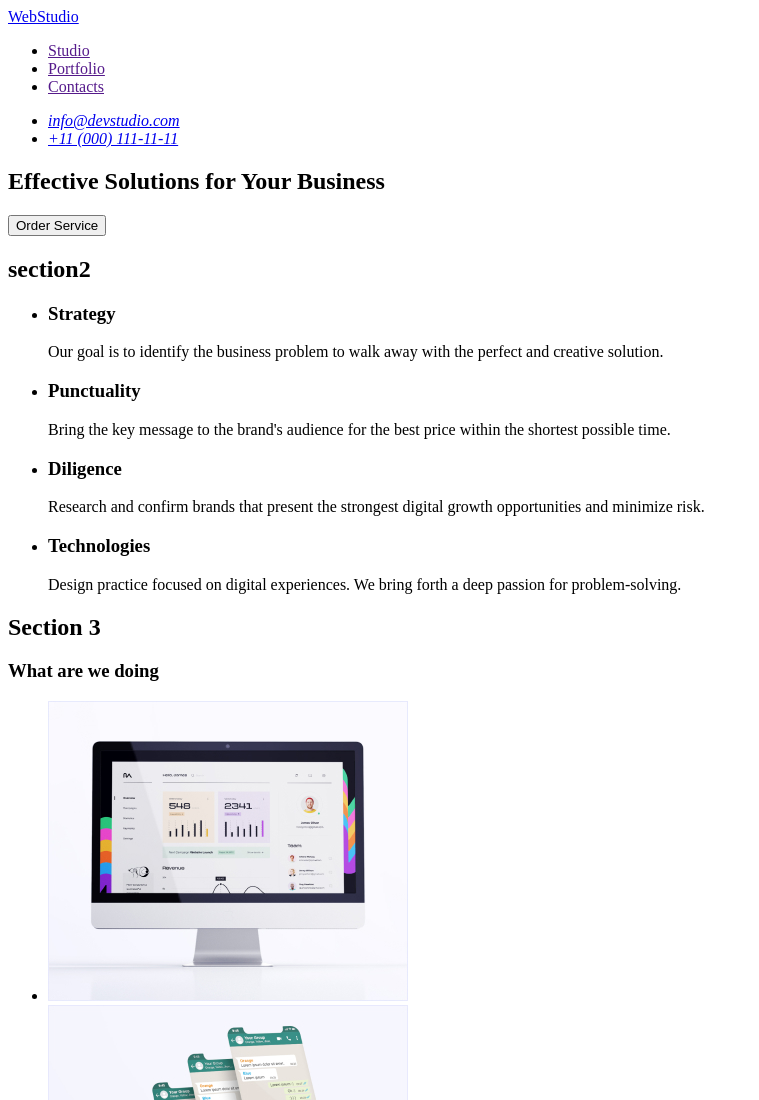
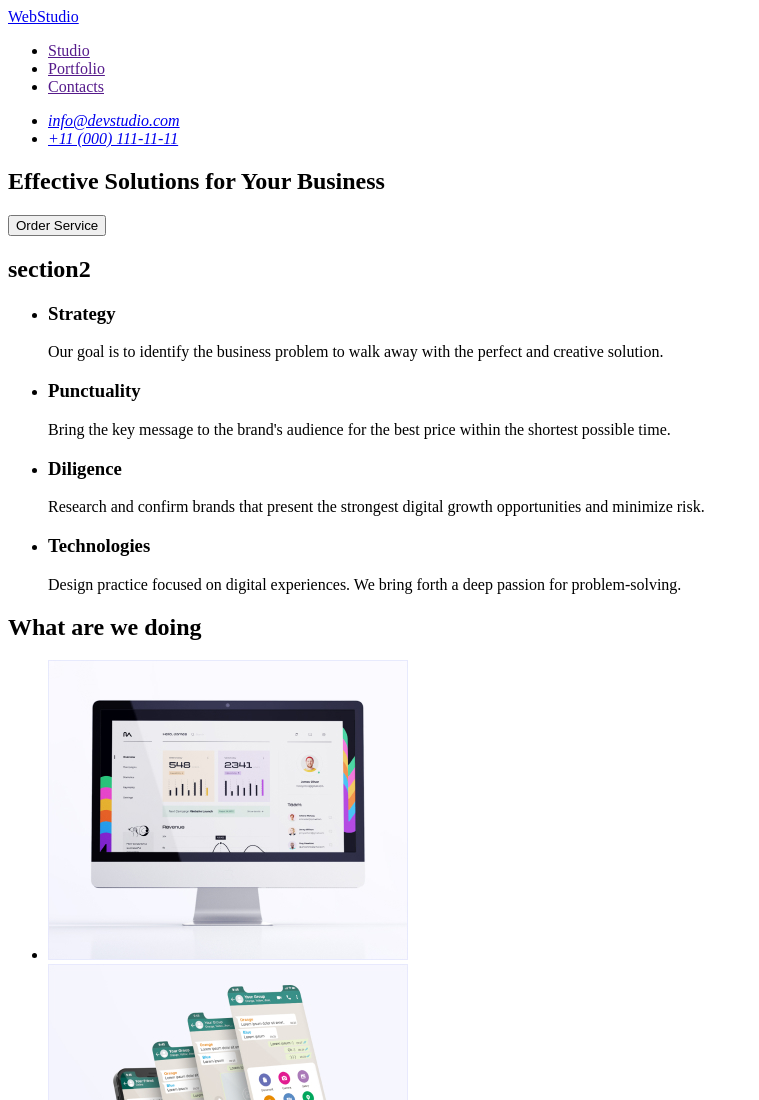
Before and after one commit to AnastasiiaKrtsk/goit-markup-hw-01, a plain HTML site: page index.html in a window 1280 px wide. Shown: the top 1100 px of the page, without its empty margins (0-759 px from the left). Drawn offline with Linux system fonts and the light colour scheme.

Commit message:
Update index.html

```diff
--- a/index.html
+++ b/index.html
@@ -65,8 +65,7 @@
       </section>
 
       <section>
-        <h2>Section 3</h2>
-        <h3>What are we doing</h3>
+        <h2>What are we doing</h2>
         <ul>
           <li>
             <img src="./images/monitor.jpg" alt="monitor" width="360" />
```
